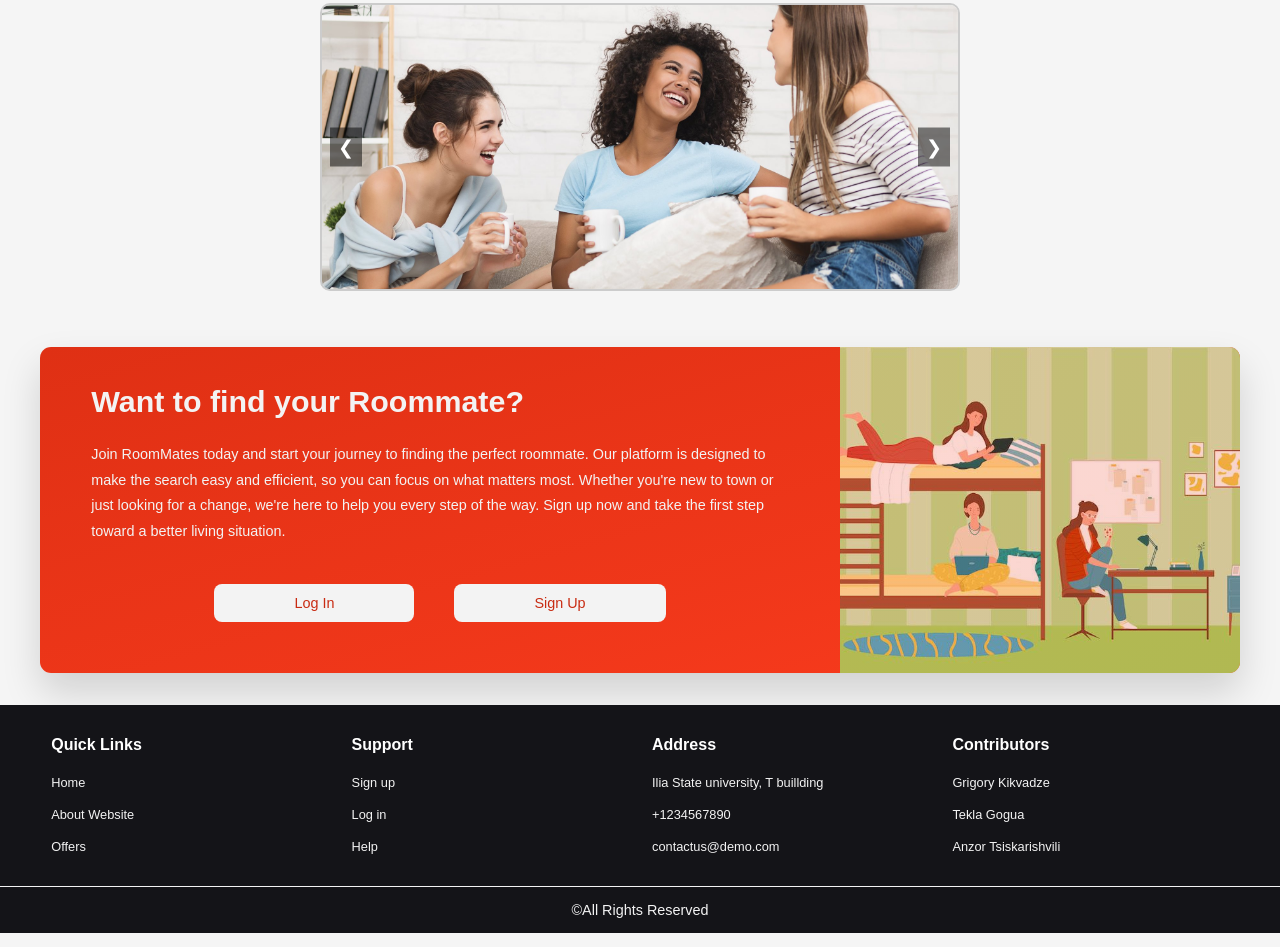
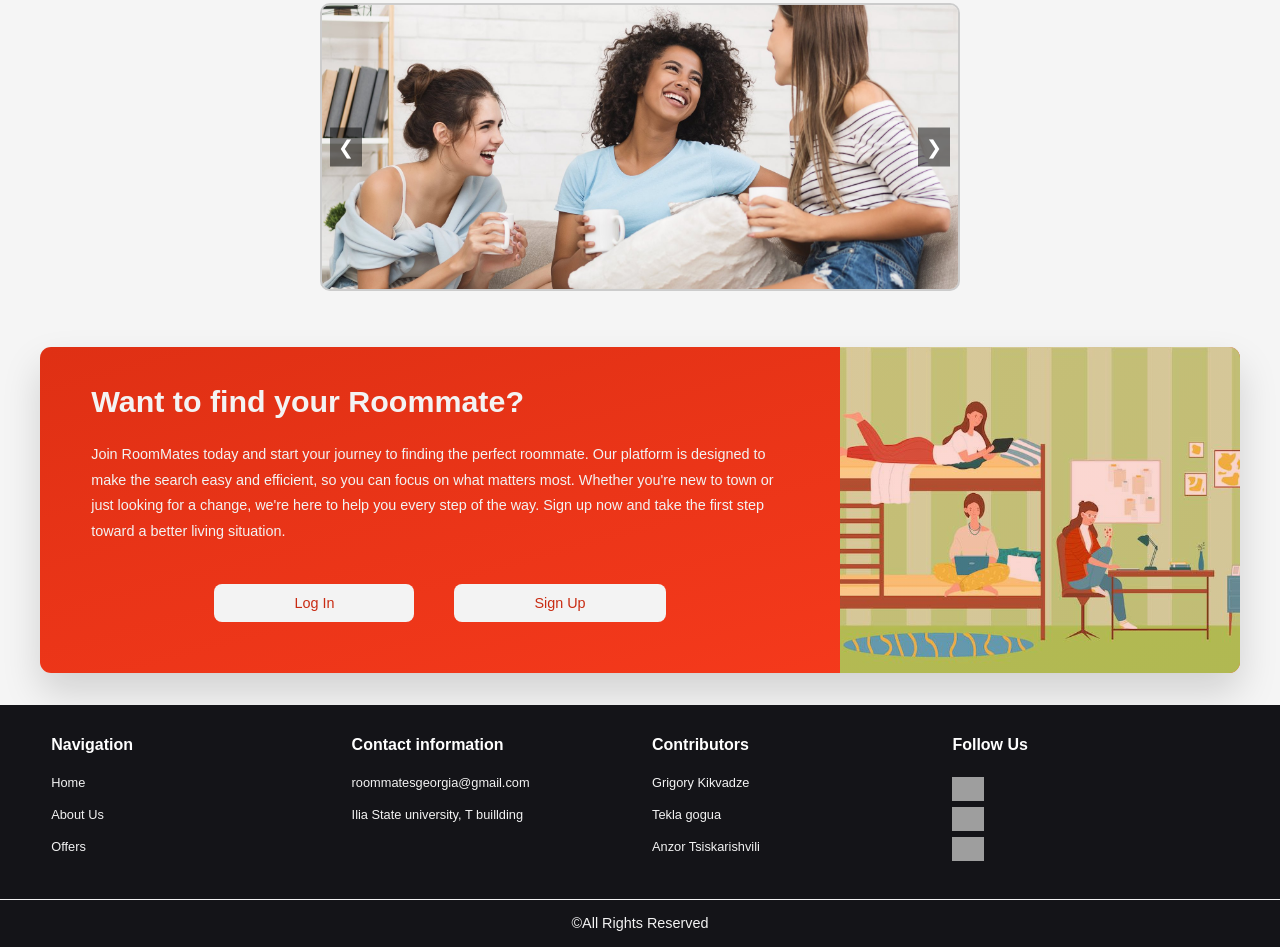
Before and after one commit to teklaGogua/Roommate, a plain HTML site: page index.html in a window 1280 px wide. Shown: the part 664-1611 px from the top of the page. Drawn offline with Linux system fonts and the light colour scheme; grey boxes are pictures that could not be loaded.

Commit message:
feature/updateFooter
Updated last column of footer

```diff
--- a/index.html
+++ b/index.html
@@ -120,64 +120,83 @@
       <footer class="footer">
         <div class="footer-main">
           <nav class="footer-main-col">
-            <p class="footer-main-col-heading">Quick Links</p>
+            <p class="footer-main-col-heading">Navigation</p>
             <ul class="footer-main-col-list">
               <li><a class="footer-main-col-list-link" href="#">Home</a></li>
               <li>
-                <a class="footer-main-col-list-link" href="#">About Website</a>
+                <a class="footer-main-col-list-link" href="#">About Us</a>
               </li>
               <li><a class="footer-main-col-list-link" href="#">Offers</a></li>
             </ul>
           </nav>
 
           <nav class="footer-main-col">
-            <p class="footer-main-col-heading">Support</p>
+            <p class="footer-main-col-heading">Contact information</p>
             <ul class="footer-main-col-list">
-              <li><a class="footer-main-col-list-link" href="#">Sign up</a></li>
-              <li><a class="footer-main-col-list-link" href="#">Log in</a></li>
-              <li><a class="footer-main-col-list-link" href="#">Help</a></li>
+              <li>
+                <a class="footer-main-col-list-link" href="#"
+                  >roommatesgeorgia@gmail.com</a
+                >
+              </li>
+              <li>
+                <a class="footer-main-col-list-link" href="#"
+                  >Ilia State university, T buillding</a
+                >
+              </li>
             </ul>
           </nav>
           <nav class="footer-main-col">
-            <p class="footer-main-col-heading">Address</p>
+            <p class="footer-main-col-heading">Contributors</p>
             <address>
               <ul class="footer-main-col-list">
                 <li>
                   <a class="footer-main-col-list-link" href="#"
-                    >Ilia State university, T buillding</a
+                    >Grigory Kikvadze</a
                   >
                 </li>
                 <li>
-                  <a class="footer-main-col-list-link" href="tel:+1234567890">
-                    +1234567890</a
-                  >
+                  <a class="footer-main-col-list-link" href="#"> Tekla gogua</a>
                 </li>
                 <li>
-                  <a
-                    class="footer-main-col-list-link"
-                    href="mailto:contactus@demo.com"
-                    >contactus@demo.com</a
+                  <a class="footer-main-col-list-link" href="#"
+                    >Anzor Tsiskarishvili</a
                   >
                 </li>
               </ul>
             </address>
           </nav>
           <nav class="footer-main-col">
-            <p class="footer-main-col-heading">Contributors</p>
+            <p class="footer-main-col-heading">Follow Us</p>
             <ul class="footer-main-col-list">
-              <li>
-                <a class="footer-main-col-list-link" href="#"
-                  >Grigory Kikvadze</a
-                >
-              </li>
-              <li>
-                <a class="footer-main-col-list-link" href="#">Tekla Gogua</a>
-              </li>
-              <li>
-                <a class="footer-main-col-list-link" href="#"
-                  >Anzor Tsiskarishvili</a
-                >
-              </li>
+              <div class="follow-us">
+                <ul>
+                  <li>
+                    <a href="https://www.x.com/RoommatesGe" target="_blank"
+                      ><img
+                        src="https://cdn.prod.website-files.com/5d66bdc65e51a0d114d15891/64cebc6c19c2fe31de94c78e_X-vector-logo-download.png"
+                        alt="X Logo"
+                    /></a>
+                  </li>
+                  <li>
+                    <a
+                      href="https://www.facebook.com/yourusername"
+                      target="_blank"
+                      ><img
+                        src="https://theacademy.la/wp-content/uploads/2017/04/facebook-logo-png-transparent-background.png"
+                        alt="Facebook Logo"
+                    /></a>
+                  </li>
+                  <li>
+                    <a
+                      href="https://www.instagram.com/roommates_ge"
+                      target="_blank"
+                      ><img
+                        src="https://upload.wikimedia.org/wikipedia/commons/thumb/a/a5/Instagram_icon.png/1024px-Instagram_icon.png"
+                        alt="Instagram Logo"
+                    /></a>
+                  </li>
+                </ul>
+              </div>
             </ul>
           </nav>
         </div>
--- a/styles/scss/_footer.scss
+++ b/styles/scss/_footer.scss
@@ -52,4 +52,13 @@
       color: $secondary_gray;
     }
   }
+
+  .follow-us {
+    img {
+      width: 4rem;
+      height: 3rem;
+      transition: transform 0.3s ease;
+      margin-bottom: 0.5rem;
+    }
+  }
 }
```
Also changed, not shown: styles/css/global.css, 1 other file.
